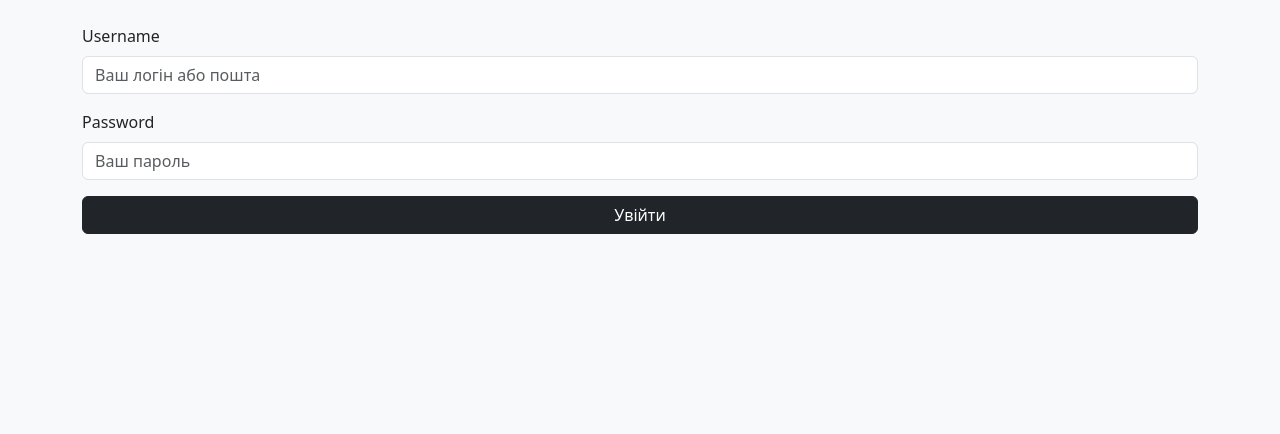
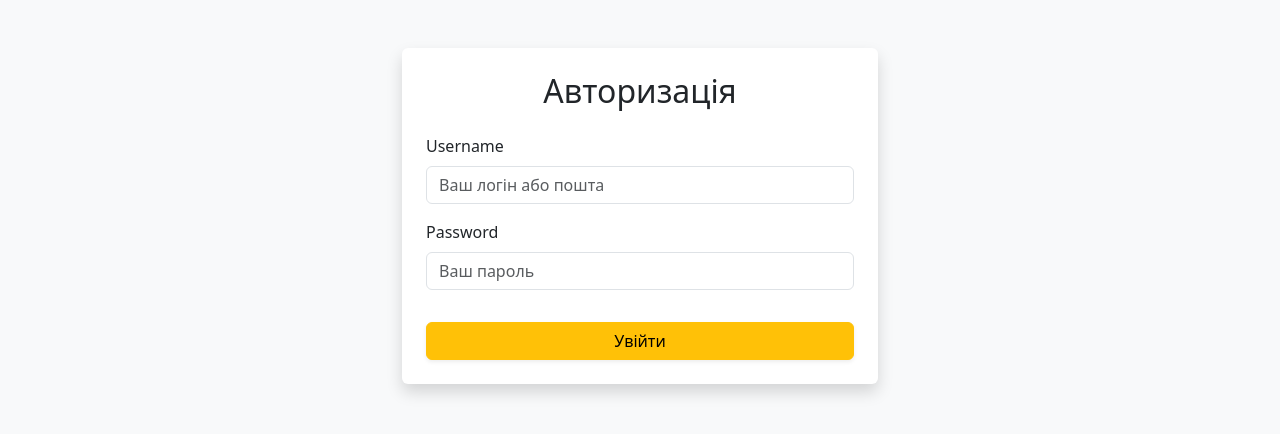
Before and after one commit to Vitaliy250507/django-reviews-app, a Django app: page /review/login/ in a window 1280 px wide. Shown: the part 56-490 px from the top of the page. Run offline with Django 5.2, Linux system fonts and the light colour scheme.

Commit message:
Sign in was stylized

```diff
--- a/Review/my_site/review/forms.py
+++ b/Review/my_site/review/forms.py
@@ -11,10 +11,12 @@ class LoginForm(AuthenticationForm):
     username = forms.CharField(widget=forms.TextInput(attrs={
         'class': 'form-control',
         'placeholder': 'Ваш логін або пошта',
+        'autocomplete': 'off',
     }))
     password = forms.CharField(widget=forms.PasswordInput(attrs={
         'class': 'form-control',
         'placeholder': 'Ваш пароль',
+        'autocomplete': 'new-password',
     }))
 
 class ProfileUpdateImage(forms.ModelForm):
--- a/Review/my_site/review/templates/registration/login.html
+++ b/Review/my_site/review/templates/registration/login.html
@@ -1,5 +1,8 @@
 {% extends 'base.html' %}
 {% block content %}
+<div class="container mt-5" style="max-width: 500px;">
+    <div class="card shadow border-0 p-4">
+        <h2 class="text-center mb-4">Авторизація</h2>
         <form action="" method="POST">
             {% csrf_token %}
             {% for field in form %}
@@ -11,6 +14,8 @@
                 {% endif %}
             </div>
             {% endfor %}
-        <button type="submit" class="btn btn-dark w-100">Увійти</button>
+            <button type="submit" class="btn btn-warning w-100 shadow-sm mt-3">Увійти</button>
         </form>
+    </div>
+</div>
 {% endblock %}
```
Lines whose indentation alone changed are shown as unchanged.
